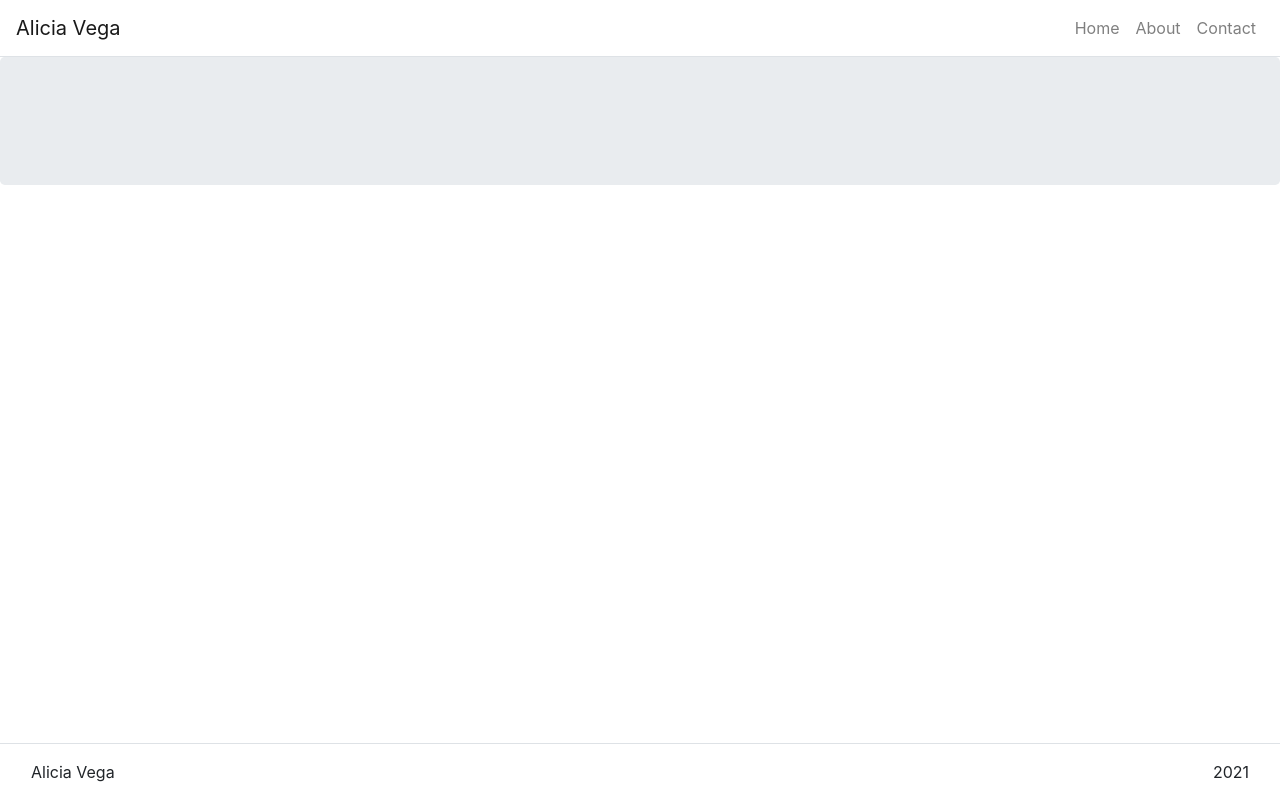
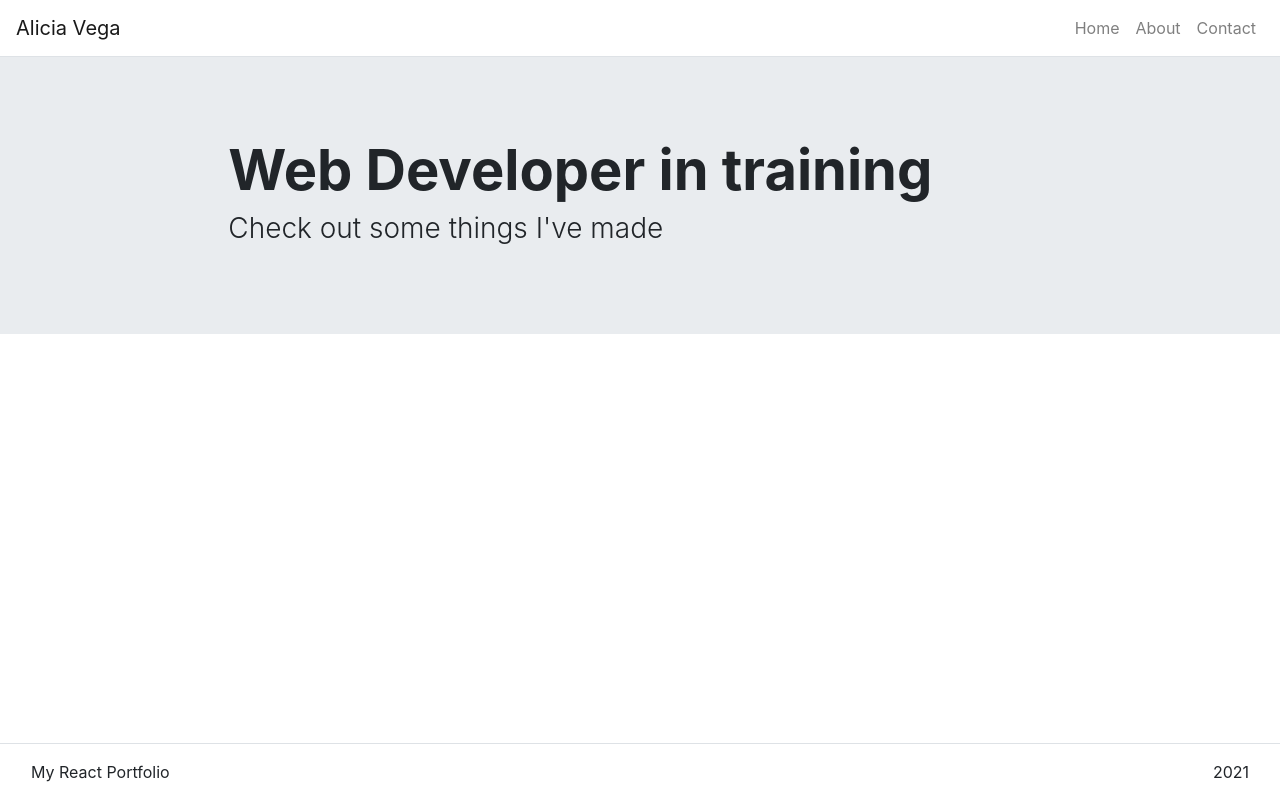
Before and after one commit to aliciavega731/react-portfolio, a React (Create React App) app: page / in a window 1280 px wide. Built offline with nearby package versions, Linux system fonts and the light colour scheme.

Commit message:
made some styling changes and finished the hero

```diff
--- a/src/App.js
+++ b/src/App.js
@@ -24,9 +24,8 @@ class App extends React.Component {
         { title: 'Contact', path: '/contact'}
       ],
       home: {
-        title: "Don't stop learning",
-        subTitle: "Keep making cool things",
-        text: "Check out things I've made"
+        title: "Web Developer in training",
+        subTitle: "Check out some things I've made",
       },
       about: {
         title: "About Me",
@@ -53,7 +52,7 @@ class App extends React.Component {
             </Navbar.Collapse>
           </Navbar>
 
-          <Route path="/" exact render={() => <Home title={this.state.home.title} subTitle={this.state.home.subTitle} text={this.state.home.text} />} />
+          <Route path="/" exact render={() => <Home title={this.state.home.title} subTitle={this.state.home.subTitle} />} />
           <Route path="/about" render={() => <About title={this.state.about.title} />} />
           <Route path="/contact" render={() => <Contact title={this.state.contact.title} />} />
 
--- a/src/Components/Footer.js
+++ b/src/Components/Footer.js
@@ -9,7 +9,7 @@ function Footer() {
       <Container fluid={true}>
         <Row className="border-top justify-content-between p-3">
           <Col className='pd-0' md={3} sm={12}>
-            Alicia Vega
+            My React Portfolio
           </Col>
           <Col className='pd-0 d-flex justify-content-end' md={3}>
             2021
--- a/src/Components/Hero.js
+++ b/src/Components/Hero.js
@@ -4,12 +4,16 @@ import Container from "react-bootstrap/Container";
 import Row from "react-bootstrap/Row";
 import Col from "react-bootstrap/Col";
 
-function Hero() {
+// Import props from App.js
+function Hero(props) {
   return (
-    <Jumbotron>
-      <Container>
-        <Row>
-          <Col></Col>
+    <Jumbotron className="jumbotron-fluid pd-0">
+      <Container fluid={true}>
+        <Row className="justify-content-center py-3">
+          <Col md={8} sm={12}>
+            { props.title && <h2 className="display-4 font-weight-bolder">{ props.title }</h2> }
+            { props.subTitle && <h3 className="display-5 font-weight-light">{ props.subTitle }</h3> }
+          </Col>
         </Row>
       </Container>
     </Jumbotron>
--- a/src/Pages/Home.js
+++ b/src/Pages/Home.js
@@ -5,7 +5,7 @@ import Hero from "../Components/Hero";
 
 function Home(props) {
   return(
-    <Hero />
+    <Hero title={props.title} subTitle={props.subTitle}/>
   );
 }
 
```
